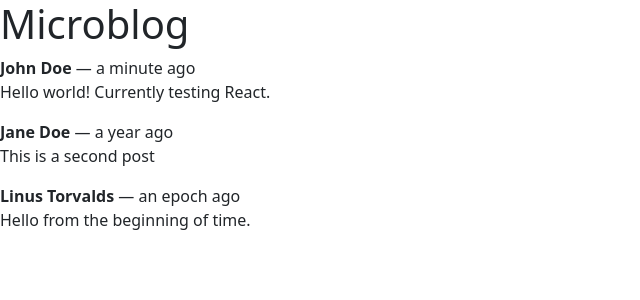
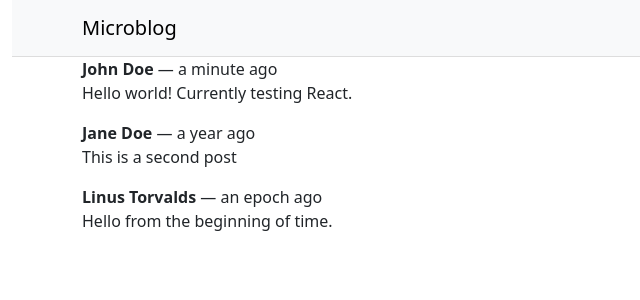
Before and after one commit to frarlo/react-microblog, a React (Create React App) app: page / in a window 1280 px wide. Shown: the top 300 px of the page, without its empty margins (0-640 px from the left). Built offline with nearby package versions, Linux system fonts and the light colour scheme.

Commit message:
feat: Add custom header.

```diff
--- a/src/App.js
+++ b/src/App.js
@@ -1,4 +1,5 @@
-
+import Container from 'react-bootstrap/Container';
+import Header from './components/Header';
 
 export default function App() {
 
@@ -30,8 +31,9 @@
   ]
 
   return (
-      <>
-        <h1>Microblog</h1>
+      <Container fluid className="App">
+        <Header />
+          <Container>
               {testPosts.length === 0 ?
                   <p>There are no blog posts.</p>
                   :
@@ -45,6 +47,7 @@
                       );
                   })
               }
-      </>
+          </Container>
+      </Container>
   );
 }
--- /dev/null
+++ b/src/components/Header.js
@@ -0,0 +1,13 @@
+import Navbar from 'react-bootstrap/Navbar';
+import Container from 'react-bootstrap/Container';
+
+
+export default function Header() {
+    return (
+      <Navbar bg="light" sticky="top" className="Header">
+          <Container>
+              <Navbar.Brand>Microblog</Navbar.Brand>
+          </Container>
+      </Navbar>
+    );
+}
--- a/src/index.css
+++ b/src/index.css
@@ -11,3 +11,11 @@
   font-family: source-code-pro, Menlo, Monaco, Consolas, 'Courier New',
     monospace;
 }
+
+.App {
+  padding: 0;
+}
+
+.Header {
+  border-bottom: 1px solid #ddd;
+}
```
Lines whose indentation alone changed are shown as unchanged.
